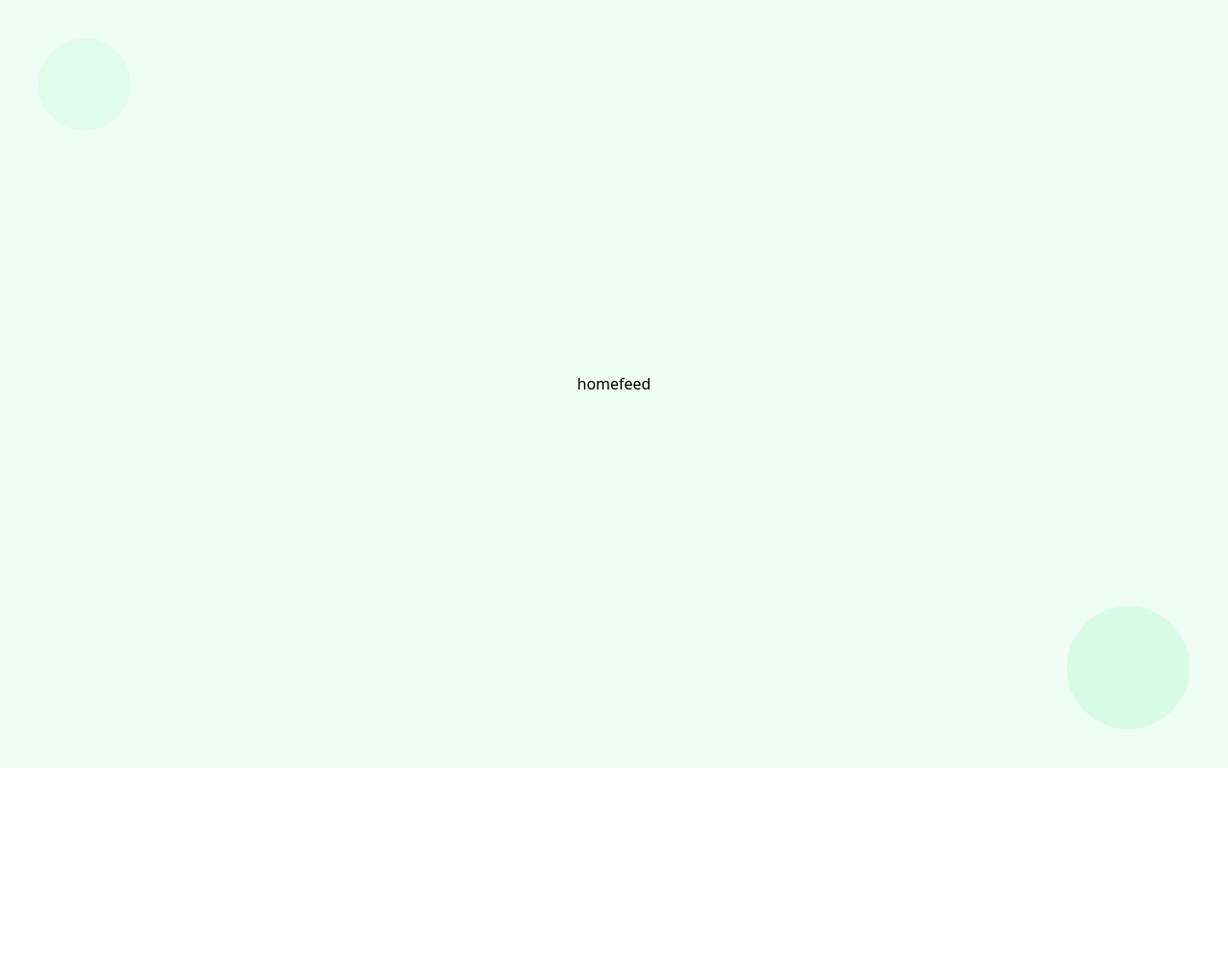
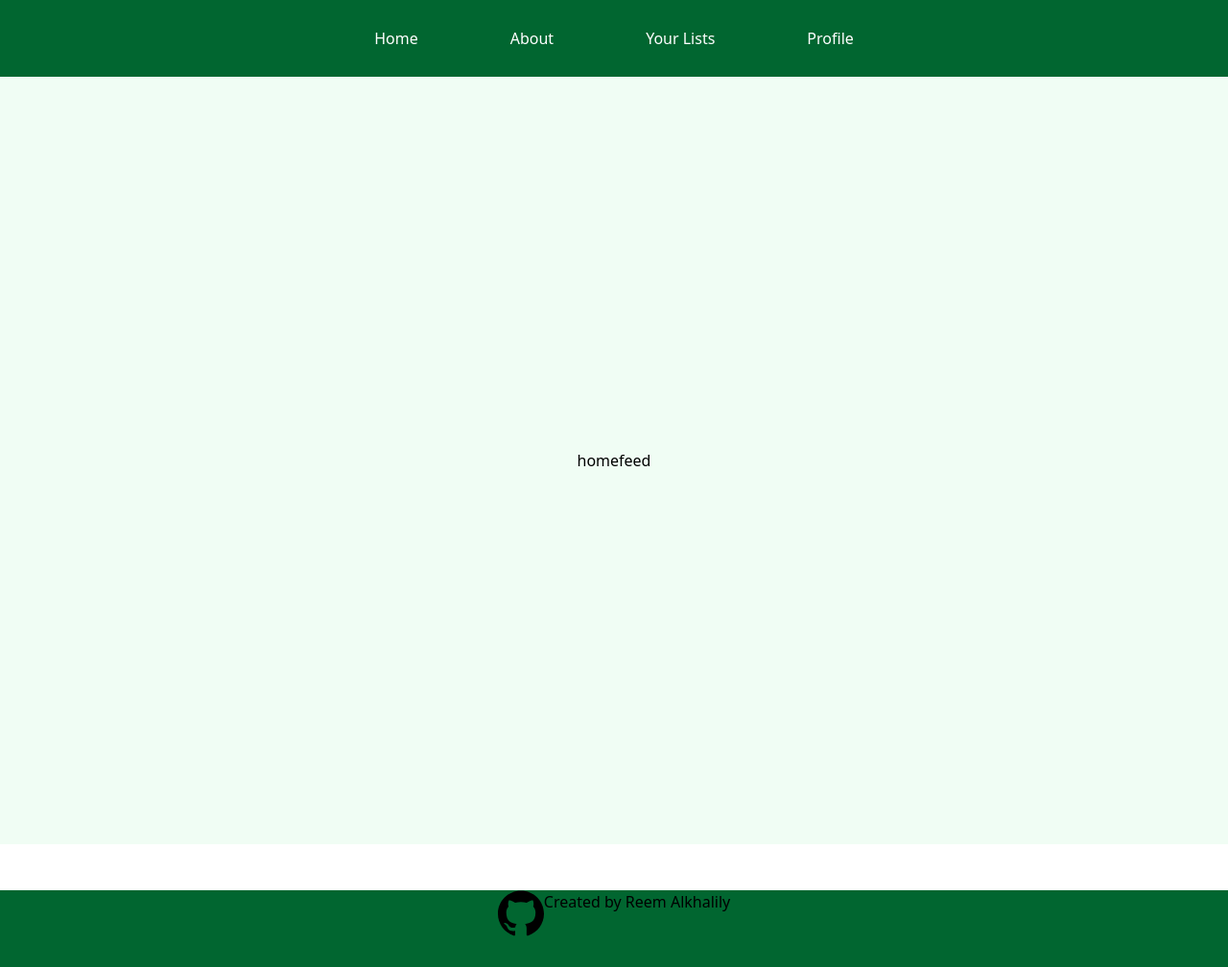
Before and after one commit to Jynxae/MyBeli, a Next.js app in the folder my-beli-app/: page /HomeFeed in a window 1280 px wide. Shown: the whole page at 96% size. Before the commit the page ends 800 px from the top, so only its background shows below. Built offline with nearby package versions, Linux system fonts and the light colour scheme.

Commit message:
Created Navbar and footer

```diff
--- /dev/null
+++ b/my-beli-app/src/app/Components/Footer/page.tsx
@@ -0,0 +1,16 @@
+import React from "react";
+import Link from "next/link";
+import { SiGithub } from "react-icons/si";
+
+const page = () => {
+  return (
+    <div className="w-full h-20 bottom-0 bg-green-800">
+      <div className="flex justify-center mt-12">
+        <SiGithub size={48} />
+        Created by Reem Alkhalily
+      </div>
+    </div>
+  );
+};
+
+export default page;
--- /dev/null
+++ b/my-beli-app/src/app/Components/Navbar/page.tsx
@@ -0,0 +1,24 @@
+import React from "react";
+import Link from "next/link";
+
+const page = () => {
+  return (
+    <div className="w-full h-20 top-0 bg-green-800 sticky">
+      <div className="container mx-auto">
+        <div className="flex justify-center items-center">
+          <ul className="flex gap-x-24 text-white mt-7">
+            <li>
+              <Link href="/HomeFeed">Home</Link>
+            </li>
+            <li>About</li>
+            <li>Your Lists</li>
+            <li>
+              <Link href="\Sign-In">Profile</Link>
+            </li>
+          </ul>
+        </div>
+      </div>
+    </div>
+  );
+};
+export default page;
--- a/my-beli-app/src/app/HomeFeed/page.tsx
+++ b/my-beli-app/src/app/HomeFeed/page.tsx
@@ -7,8 +7,6 @@ const page = () => {
   return (
     <main className="min-h-screen bg-green-50 flex flex-col items-center justify-center text-center px-6">
       <h1>homefeed</h1>
-      <div className="absolute top-10 left-10 w-24 h-24 bg-green-200 rounded-full opacity-30"></div>
-      <div className="absolute bottom-10 right-10 w-32 h-32 bg-green-300 rounded-full opacity-20"></div>
     </main>
   );
 };
--- a/my-beli-app/src/app/Sign-In/page.tsx
+++ b/my-beli-app/src/app/Sign-In/page.tsx
@@ -65,7 +65,7 @@ const page = () => {
             Forgot Password?
           </button>
         </div>
-        <div className="flex-2 bg-green-200"> cover img here laterz</div>
+        <div className="flex-1 bg-green-200"> cover img here laterz</div>
       </div>
 
       <div className="absolute top-10 left-10 w-24 h-24 bg-green-200 rounded-full opacity-30"></div>
--- a/my-beli-app/src/app/layout.tsx
+++ b/my-beli-app/src/app/layout.tsx
@@ -1,4 +1,6 @@
 import "./globals.css";
+import Navigation from "./Components/Navbar/page";
+import Footer from "./Components/Footer/page";
 
 export default function RootLayout({
   children,
@@ -7,7 +9,9 @@ export default function RootLayout({
 }) {
   return (
     <html lang="en">
+      <Navigation />
       <body>{children}</body>
+      <Footer />
     </html>
   );
 }
```
